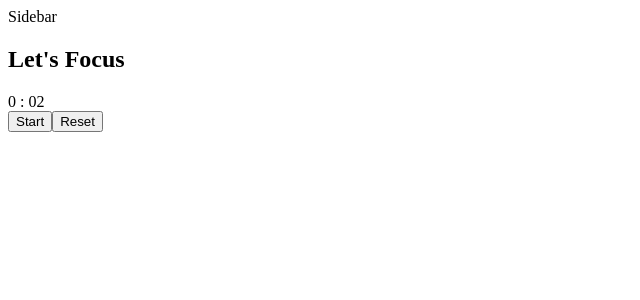
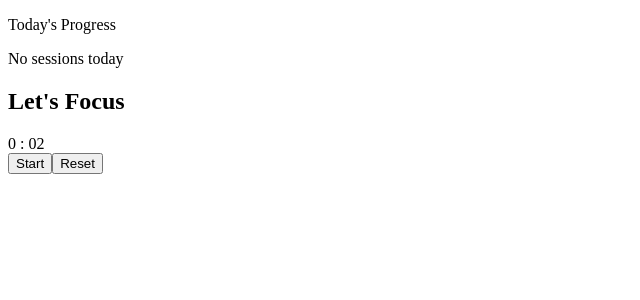
Before and after one commit to adityadombe709-maker/FocusForge, a React (Vite) app in the folder client/: page / in a window 1280 px wide. Shown: the top 300 px of the page, without its empty margins (0-640 px from the left). Built offline with nearby package versions, Linux system fonts and the light colour scheme.

Commit message:
current progress

```diff
--- a/client/src/components/Sidebar.jsx
+++ b/client/src/components/Sidebar.jsx
@@ -1,7 +1,25 @@
-export function Sidebar() {
+export function Sidebar({ sessions }) {
+  function renderSessions() {
+    if (sessions.length === 0) {
+      return "No sessions today";
+    } else {
+      return sessions.map((session, index) => {
+        return (
+          <>
+            <div key={index}>
+              {session.startTime.toLocaleTimeString("en-US")} - {session.endTime.toLocaleTimeString("en-US")} <br />
+              Duration:{" "}{session.duration}
+            </div>
+          </>
+        );
+      });
+    }
+  }
+
   return (
     <>
-      Sidebar
+      <p>Today's Progress</p>
+      {renderSessions()}
     </>
-  )
+  );
 }
--- a/client/src/components/Timer.jsx
+++ b/client/src/components/Timer.jsx
@@ -1,4 +1,6 @@
-import { useState, useEffect } from "react";
+import { useState, useEffect, useRef } from "react";
+import {formatTime} from "../helpers/formatTime";
+import {startPauseLabel} from "../helpers/startPauseLabel";
 
 export function Timer({ sessions, setSessions }) {
   const [seconds, setSeconds] = useState(2);
@@ -7,7 +9,8 @@ export function Timer({ sessions, setSessions }) {
   const [inputMinutes, setInputMinutes] = useState(25);
   const [inputSeconds, setInputSeconds] = useState(0);
   // const [sessions, setSessions] = useState([]);
-  const [startSession, setStartSession] = useState(null);
+  // const [startSession, setStartSession] = useState(null);
+  const startSessionRef = useRef(null);
 
   const handleSetTime = () => {
     const totalSeconds = inputMinutes * 60 + inputSeconds;
@@ -21,25 +24,28 @@ export function Timer({ sessions, setSessions }) {
   const handleStart = () => {
     if (!isRunning) {
       setIsRunning(true);
-      setStartSession(new Date());
+      startSessionRef.current = new Date();
     }
   };
 
   const handleEnd = () => {
-    if (!startSession || !isRunning) {
+    if (!startSessionRef.current || !isRunning) {
       return;
     }
     setIsRunning(false);
     const session = {
-      startTime: startSession,
+      startTime: startSessionRef.current,
       endTime: new Date(),
       duration: formatTime(
-        Math.round((new Date().getTime() - startSession.getTime()) / 1000),
+        Math.round(
+          (new Date().getTime() - startSessionRef.current.getTime()) / 1000,
+        ),
       ),
     };
     setSessions((prev) => {
       return [...prev, session];
     });
+    startSessionRef.current = null;
   };
 
   const handleStartEnd = () => {
@@ -54,20 +60,7 @@ export function Timer({ sessions, setSessions }) {
     console.log(sessions);
   }, [sessions]);
 
-  const formatTime = (seconds) => {
-    const mins = Math.floor(seconds / 60);
-    const secs = seconds % 60;
 
-    return `${mins} : ${secs < 10 ? "0" : ""}${secs}`;
-  };
-
-  const startPauseLabel = function () {
-    if (isRunning) {
-      return "Pause";
-    } else {
-      return "Start";
-    }
-  };
 
   useEffect(() => {
     if (!isRunning) {
@@ -77,6 +70,23 @@ export function Timer({ sessions, setSessions }) {
     const interval = setInterval(() => {
       setSeconds((s) => {
         if (s <= 1) {
+          setIsRunning(false);
+          if (startSessionRef.current) {
+            const session = {
+              startTime: startSessionRef.current,
+              endTime: new Date(),
+              duration: formatTime(
+                Math.round(
+                  (new Date().getTime() - startSessionRef.current.getTime()) /
+                    1000,
+                ),
+              ),
+            };
+            setSessions((prev) => {
+              return [...prev, session];
+            });
+          }
+          startSessionRef.current = null;
           return 0;
         }
         return s - 1;
@@ -87,12 +97,6 @@ export function Timer({ sessions, setSessions }) {
       clearInterval(interval);
     };
   }, [isRunning]);
-
-  useEffect(() => {
-    if (seconds === 0 && isRunning) {
-      handleEnd();
-    }
-  }, [seconds, isRunning]);
 
   return (
     <>
@@ -109,11 +113,11 @@ export function Timer({ sessions, setSessions }) {
         {formatTime(seconds)}
       </div>
       <div>
-        <button onClick={handleStartEnd}>{startPauseLabel()}</button>
+        <button onClick={handleStartEnd}>{startPauseLabel(isRunning)}</button>
         <button
           onClick={() => {
             setIsRunning(false);
-            setStartSession(null);
+            startSessionRef.current = null;
             setSeconds(inputMinutes * 60 + inputSeconds);
           }}
         >
--- /dev/null
+++ b/client/src/helpers/formatTime.jsx
@@ -0,0 +1,6 @@
+export const formatTime = (seconds) => {
+  const mins = Math.floor(seconds / 60);
+  const secs = seconds % 60;
+
+  return `${mins} : ${secs < 10 ? "0" : ""}${secs}`;
+};
--- /dev/null
+++ b/client/src/helpers/startPauseLabel.jsx
@@ -0,0 +1,7 @@
+export const startPauseLabel = function (isRunning) {
+  if (isRunning) {
+    return "Pause";
+  } else {
+    return "Start";
+  }
+};
--- a/client/src/pages/Dashboard.jsx
+++ b/client/src/pages/Dashboard.jsx
@@ -1,12 +1,12 @@
 import { Sidebar } from "../components/Sidebar";
 import { Timer } from "../components/Timer";
-import {useState} from "react";
+import { useState } from "react";
 
 export function Dashboard() {
   const [sessions, setSessions] = useState([]);
   return (
     <div>
-      <Sidebar />
+      <Sidebar sessions={sessions} />
       <Timer sessions={sessions} setSessions={setSessions} />
     </div>
   );
```
